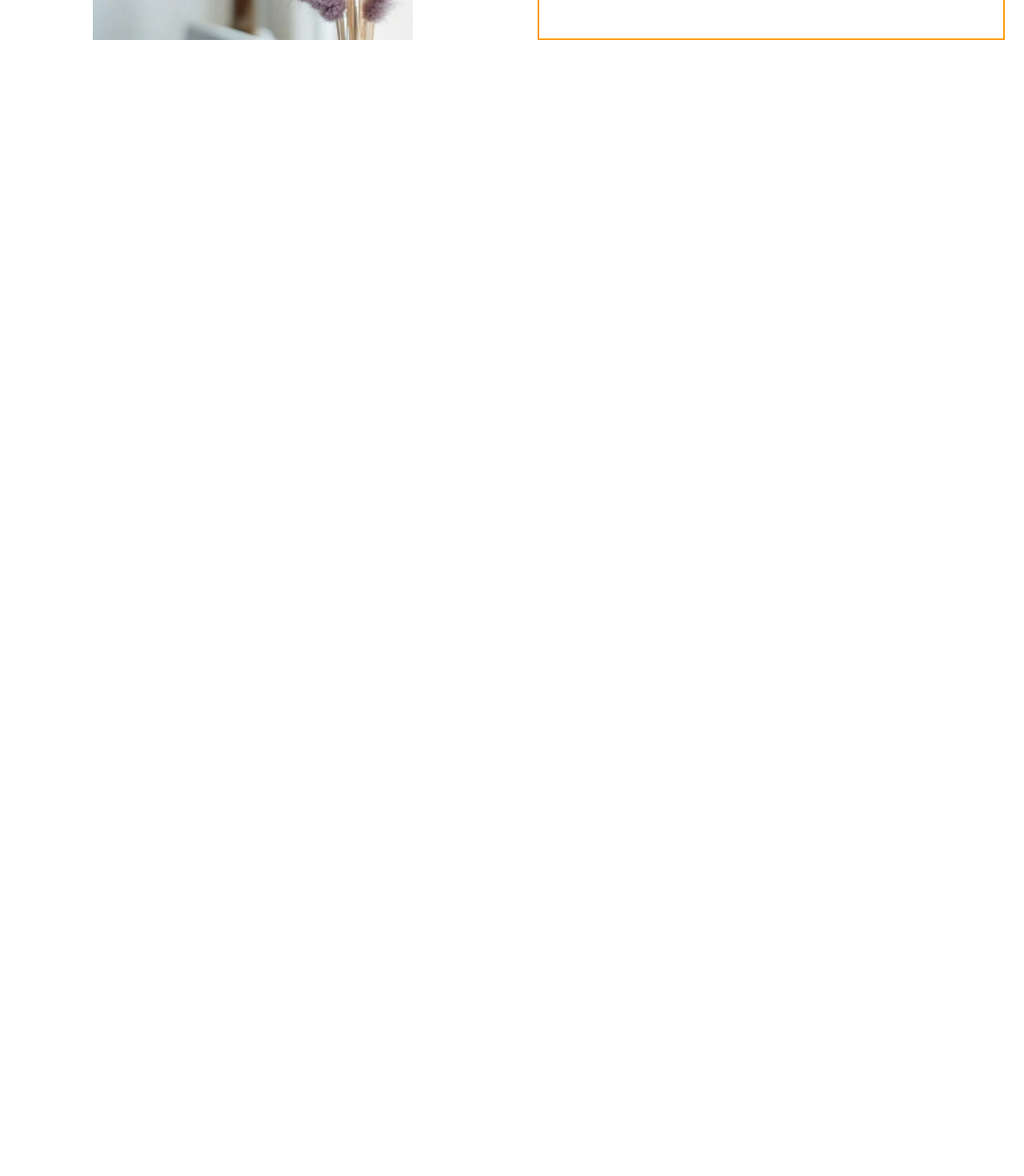
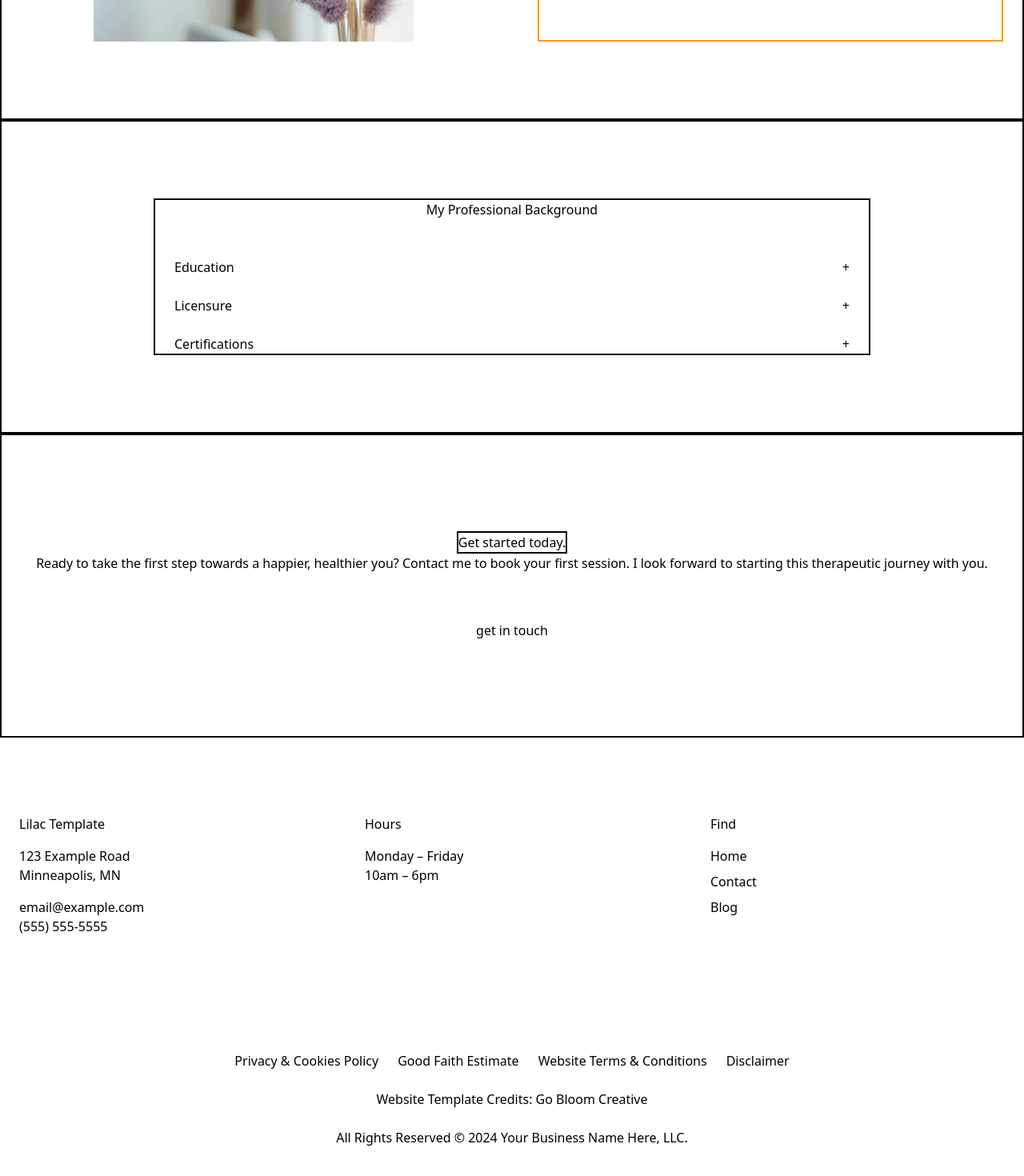
Before and after one commit to anuff/therapist-site, a Next.js app: page / in a window 1280 px wide. Shown: the part 4636-6106 px from the top of the page at 80% size. Before the commit the page ends 4782 px from the top, so only its background shows below. Built offline with nearby package versions, Linux system fonts and the light colour scheme.

Commit message:
Added get in touch and footer section (homepage clone)

```diff
--- a/app/components/FAQSection.jsx
+++ b/app/components/FAQSection.jsx
@@ -18,7 +18,7 @@ const faqItems = [
 
 export default function FAQSection() {
   return (
-    <section className="py-24">
+    <section className="py-24 border-2">
       <div className="max-w-7xl mx-auto px-6">
         <div className="flex flex-col md:flex-row gap-16">
           {/* Image */}
--- /dev/null
+++ b/app/components/Footer.jsx
@@ -0,0 +1,67 @@
+export default function Footer() {
+  return (
+    <footer>
+      {/* TOP FOOTER */}
+      <div className="py-24">
+        <div className="max-w-7xl mx-auto px-6">
+          <div className="flex flex-col md:flex-row gap-16">
+            {/* Brand / Address */}
+            <div className="flex-1 space-y-4">
+              <h3>Lilac Template</h3>
+
+              <p>
+                123 Example Road <br />
+                Minneapolis, MN
+              </p>
+
+              <p>
+                email@example.com <br />
+                (555) 555-5555
+              </p>
+            </div>
+
+            {/* Hours */}
+            <div className="flex-1 space-y-4">
+              <h3>Hours</h3>
+
+              <p>
+                Monday – Friday <br />
+                10am – 6pm
+              </p>
+            </div>
+
+            {/* Find */}
+            <div className="flex-1 space-y-4">
+              <h3>Find</h3>
+
+              <ul className="space-y-2">
+                <li>Home</li>
+                <li>Contact</li>
+                <li>Blog</li>
+              </ul>
+            </div>
+          </div>
+        </div>
+      </div>
+
+      {/* BOTTOM FOOTER */}
+      <div className="py-12">
+        <div className="max-w-7xl mx-auto px-6 text-center space-y-6">
+          {/* Legal links */}
+          <div className="flex flex-wrap justify-center gap-6">
+            <span>Privacy & Cookies Policy</span>
+            <span>Good Faith Estimate</span>
+            <span>Website Terms & Conditions</span>
+            <span>Disclaimer</span>
+          </div>
+
+          {/* Credits */}
+          <p>Website Template Credits: Go Bloom Creative</p>
+
+          {/* Copyright */}
+          <p>All Rights Reserved © 2024 Your Business Name Here, LLC.</p>
+        </div>
+      </div>
+    </footer>
+  );
+}
--- /dev/null
+++ b/app/components/GetStartedSection.jsx
@@ -0,0 +1,18 @@
+export default function GetStarted() {
+  return (
+    <section
+      className="flex flex-col gap-15
+    items-center border-2 py-30"
+    >
+      <div className="flex flex-col items-center">
+        <h1 className="border-2">Get started today.</h1>
+        <p>
+          Ready to take the first step towards a happier, healthier you? Contact
+          me to book your first session. I look forward to starting this
+          therapeutic journey with you.
+        </p>
+      </div>
+      <button>get in touch</button>
+    </section>
+  );
+}
--- /dev/null
+++ b/app/components/ProfessionalBackground.jsx
@@ -0,0 +1,23 @@
+import Accordion from './Accordion.jsx';
+
+const backgroundItems = [
+  { title: 'Education' },
+  { title: 'Licensure' },
+  { title: 'Certifications' },
+];
+
+export default function ProfessionalBackground() {
+  return (
+    <section className="py-24 border-2">
+      <div className="max-w-4xl mx-auto px-6 border-2 border-bluee-500">
+        <h2 className="text-center mb-12">My Professional Background</h2>
+
+        <div className="space-y-6">
+          {backgroundItems.map((item) => (
+            <Accordion key={item.title} title={item.title} />
+          ))}
+        </div>
+      </div>
+    </section>
+  );
+}
--- a/app/components/SplitSection.jsx
+++ b/app/components/SplitSection.jsx
@@ -28,7 +28,7 @@ export default function SplitSection({
         className={`relative md:w-1/2 min-h-125
         ${reverse ? 'md:order-1' : ''}`}
       >
-        <img src={imageSrc} alt="Section image" fill className="object-cover" />
+        <img src={imageSrc} alt="Section image" className="object-cover fill" />
       </div>
     </section>
   );
--- a/app/layout.jsx
+++ b/app/layout.jsx
@@ -1,9 +1,11 @@
 import './globals.css';
+import Footer from './components/Footer.jsx';
 
 export default function RootLayout({ children }) {
   return (
     <html lang="en">
       <body>{children}</body>
+      <Footer />
     </html>
   );
 }
--- a/app/page.jsx
+++ b/app/page.jsx
@@ -4,6 +4,8 @@ import SplitSection from './components/SplitSection.jsx';
 import SpecialtiesSection from './components/SpecialtiesSection.jsx';
 import AboutSection from './components/AboutSection.jsx';
 import FAQSection from './components/FAQSection.jsx';
+import ProfessionalBackground from './components/ProfessionalBackground.jsx';
+import GetStartedSection from './components/GetStartedSection.jsx';
 
 export default function Home() {
   return (
@@ -38,6 +40,8 @@ With empathy and guidance, we'll work together to navigate the challenges life t
       />
       <AboutSection />
       <FAQSection />
+      <ProfessionalBackground />
+      <GetStartedSection />
     </>
   );
 }
```
